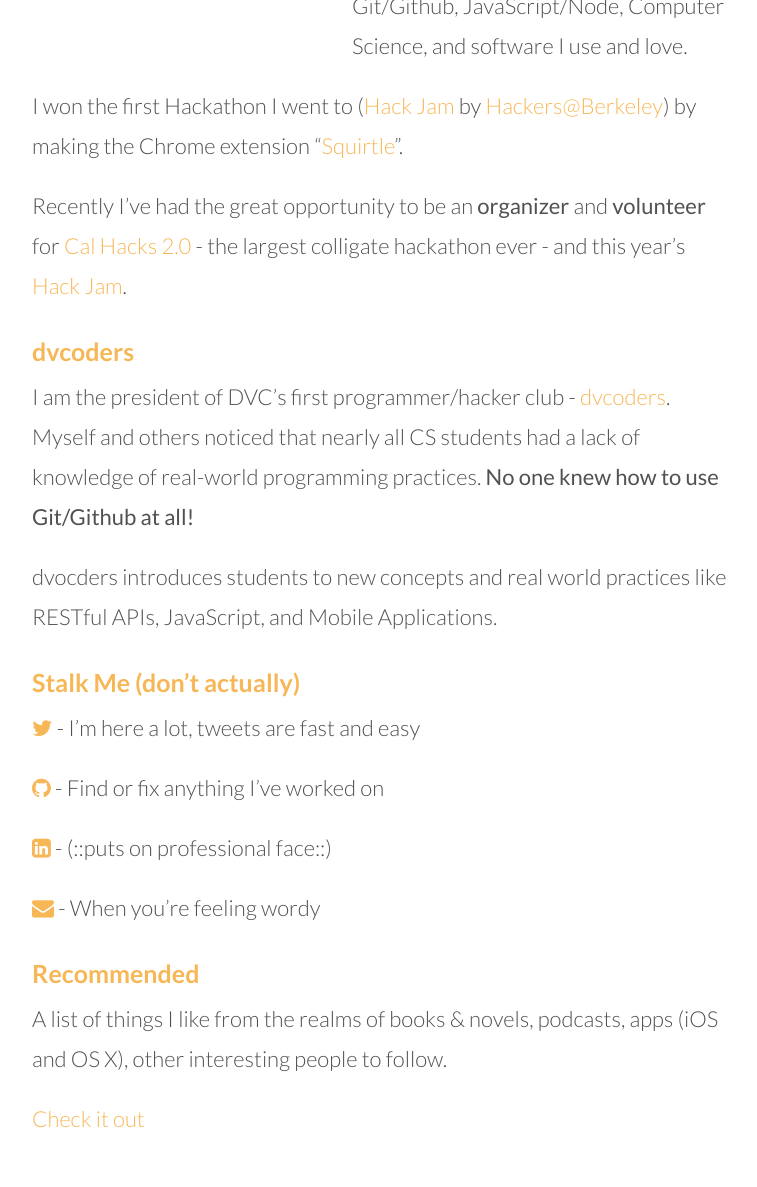
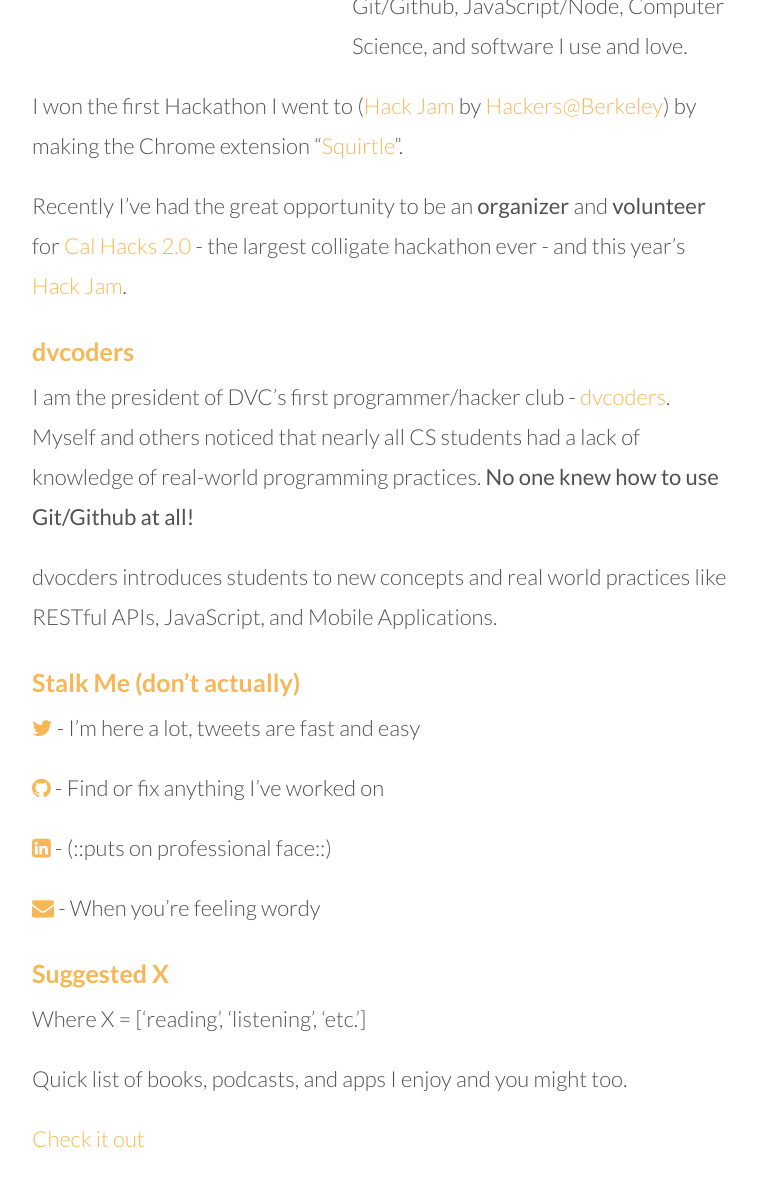
Before and after one commit to shatasundara/thebearjew.github.io, a Jekyll site: the page built from about.md, in a window 1280 px wide, cut to the strip 484-1763 px from the top of the page. Shown: the top 1187 px of the strip, without its empty margins (258-1015 px from the left). Built offline with Jekyll 4.4.1, drawn with Linux system fonts in a browser that asks for light colours; nearby versions of some CDN libraries.

Commit message:
Set baseurl to '/' and move data
The baseurl has been changed to '/' to force root on most non-page
non-post urls. This is best practice in case the blog gets shoved into a
subdomain or /blog/.

Additionally, the _data content is being brought into a single
recommendations.yml file with different category types: 'podcasts',
'books', etc.

```diff
--- a/_config.yml
+++ b/_config.yml
@@ -2,13 +2,13 @@
 #
 # Use of `relative_permalinks` ensures post links from the index work properly.
 # Use of '/:title' permalinks allows for 'base.io/title' urls
-permalink:           /posts/:title
+permalink:           posts/:title
 
 # Setup
 title:               Jacob Young
 short_title:         JRY
 url:                 http://jry.io
-baseurl:             ""
+baseurl:             "/"
 images_path:         "/assets/images/"
 
 # Defaults
--- a/_includes/head.html
+++ b/_includes/head.html
@@ -14,14 +14,14 @@
   </title>
 
   <!-- CSS -->
-  <link rel="stylesheet" type="text/css" href="{{ site.baseurl }}/styles.css">
+  <link rel="stylesheet" type="text/css" href="{{ "styles.css" | prepend: site.baseurl }}">
   <link rel='stylesheet' type='text/css' href='https://fonts.googleapis.com/css?family=Lato:300,400,700'>
   <link rel="stylesheet" href="https://maxcdn.bootstrapcdn.com/font-awesome/4.4.0/css/font-awesome.min.css">
 
   <!-- Icons -->
-  <link rel="apple-touch-icon-precomposed" sizes="144x144" href="{{ site.baseurl }}/public/apple-touch-icon-precomposed.png">
-  <link rel="shortcut icon" href="{{ site.baseurl }}/public/favicon.ico">
+  <link rel="apple-touch-icon-precomposed" sizes="144x144" href="{{ site.baseurl }}assets/icons/apple-touch-icon-precomposed.png">
+  <link rel="shortcut icon" href="{{ site.baseurl }}assets/icons/favicon.ico">
 
   <!-- RSS -->
-  <link rel="alternate" type="application/atom+xml" title="{{ site.title }}" href="{{ site.baseurl }}/atom.xml">
+  <link rel="alternate" type="application/atom+xml" title="{{ site.title }}" href="{{ site.baseurl }}atom.xml">
 </head>
--- a/_includes/navbar-intro.html
+++ b/_includes/navbar-intro.html
@@ -2,7 +2,7 @@
   <div class="navbar-pages intro ">
     {% for page in site.html_pages %}
       {% if page.is_navbar %}
-        <a href="{{ page.url | prepend: site.baseurl }}" title="{{ page.title }}">/{{ page.title }}</a>
+        <a href="{{ page.url }}" title="{{ page.title }}">/{{ page.title }}</a>
       {% endif %}
     {% endfor %}
   </div>
--- a/_includes/navbar.html
+++ b/_includes/navbar.html
@@ -1,11 +1,11 @@
 <header class="masthead">
   <h3 class="masthead-title">
-    <a href="{{ site.baseurl }}/" title="JRY">{{ site.short_title }}</a>
+    <a href="{{ site.baseurl }}" title="JRY">{{ site.short_title }}</a>
   </h3>
   <div class="navbar-pages">
     {% for page in site.pages %}
       {% if page.is_navbar %}
-        <a href="{{ page.url | prepend: site.baseurl }}" title="{{ page.title }}">/{{ page.title }}</a>
+        <a href="{{ page.url }}" title="{{ page.title }}">/{{ page.title }}</a>
       {% endif %}
     {% endfor %}
   </div>
--- a/_layouts/post.html
+++ b/_layouts/post.html
@@ -14,13 +14,13 @@
   {% if page.previous %}
     <div id="previous">
       <span>←</span>
-      <a href="{{ page.previous.url | prepend: site.baseurl }}">{{ page.previous.title }}</a>
+      <a href="{{ page.previous.url }}">{{ page.previous.title }}</a>
     </div>
   {% endif %}
   {% if page.next%}
     <div id="next">
       <span>→</span>
-      <a href="{{ page.next.url | prepend: site.baseurl }}">{{ page.next.title }}</a>
+      <a href="{{ page.next.url }}">{{ page.next.title }}</a>
     </div>
   {% endif %}
 </aside>
--- a/about.md
+++ b/about.md
@@ -31,8 +31,10 @@
 
 [<i class="fa fa-envelope"></i>](mailto:{{ site.email }}) - When you're feeling wordy
 
-### Recommended
+### Suggested X
 
-A list of things I like from the realms of books & novels, podcasts, apps (iOS and OS X), other interesting people to follow.
+Where X = ['reading', 'listening', 'etc.']
 
-[Check it out]()
+Quick list of books, podcasts, and apps I enjoy and you might too.
+
+[Check it out]({{ "recommended" | prepend: site.baseurl }})
```
Also changed, not shown: _data/recommendations.yml (added, +31 -0 lines), _data/recommended/podcasts.yml (deleted, +0 -24 lines), recommended.md (added, +19 -0 lines), _data/recommended/apps.yml (deleted), _data/recommended/books.yml (deleted), _data/recommended/people.yml (deleted).
